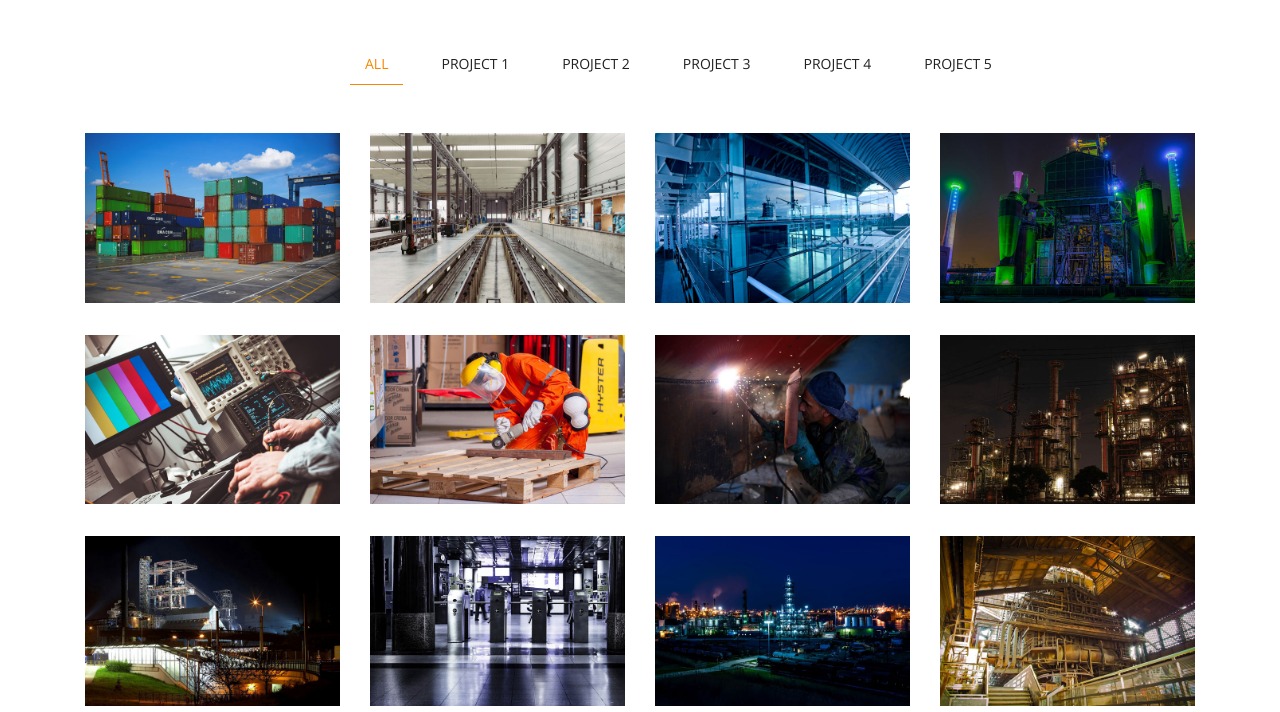
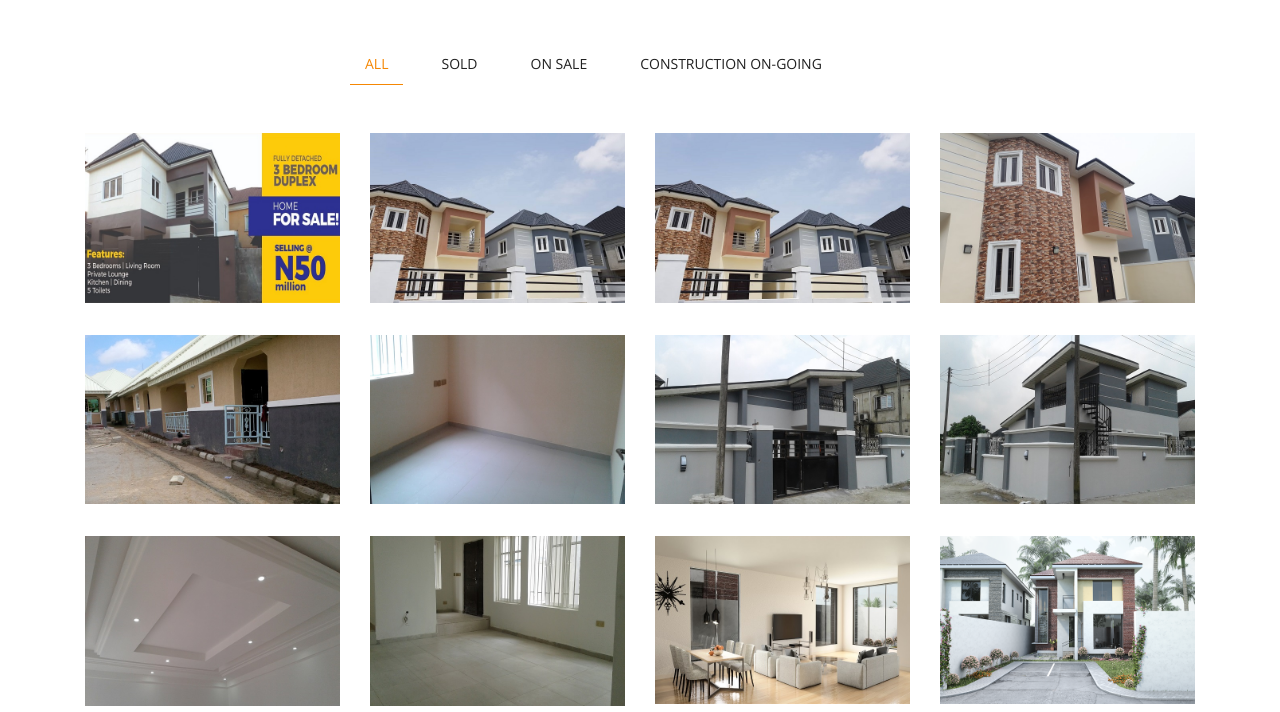
Before and after one commit to obusorezekiel/lanceedge, a plain HTML site: page projects.html in a window 1280 px wide. Shown: the part 468-1180 px from the top of the page. Drawn offline with nearby package versions, Linux system fonts and the light colour scheme.

Commit message:
Make changes to the Projects page

```diff
--- a/projects.html
+++ b/projects.html
@@ -83,19 +83,17 @@ Smartphone Compatible web template, free webdesigns for Nokia, Samsung, LG, Sony
                 <div class="bs-example bs-example-tabs" role="tabpanel" data-example-id="togglable-tabs">
 					<ul id="myTab" class="nav nav-tabs" role="tablist">
 						<li role="presentation" class="active"><a href="#home" id="home-tab" role="tab" data-toggle="tab" aria-controls="home" aria-expanded="true">All</a></li>
-						<li role="presentation"><a href="#furnitures" role="tab" id="furnitures-tab" data-toggle="tab" aria-controls="furnitures">Project 1</a></li>
-						<li role="presentation"><a href="#rooms" role="tab" id="rooms-tab" data-toggle="tab" aria-controls="rooms">Project 2</a></li>
-						<li role="presentation"><a href="#services" role="tab" id="services-tab" data-toggle="tab" aria-controls="services">Project 3</a></li>
-						<li role="presentation"><a href="#buildings" role="tab" id="buildings-tab" data-toggle="tab" aria-controls="buildings">Project 4</a></li>
-						<li role="presentation"><a href="#buildings" role="tab" id="buildings-tab" data-toggle="tab" aria-controls="buildings">Project 5</a></li>
+						<li role="presentation"><a href="#furnitures" role="tab" id="furnitures-tab" data-toggle="tab" aria-controls="furnitures">Sold</a></li>
+						<li role="presentation"><a href="#buildings" role="tab" id="buildings-tab" data-toggle="tab" aria-controls="buildings">On Sale</a></li>
+						<li role="presentation"><a href="#buildings2" role="tab" id="buildings-tab" data-toggle="tab" aria-controls="buildings">Construction On-going</a></li>
 					</ul>
 					<div id="myTabContent" class="tab-content">
 						<div role="tabpanel" class="tab-pane fade in active" id="home" aria-labelledby="home-tab">
 							<div class="tab_img">
 								<div class="col-md-3 agile_gallery_grids">
-									<a href="images/g1.jpg" class="jzBoxLink" title="Corporate">
+									<a href="images/item1.jpg" class="jzBoxLink" title="Corporate">
 										<div class="view view-sixth">
-											<img src="images/g1.jpg" alt=" " class="img-responsive" />
+											<img src="images/item1.jpg" alt=" " class="img-responsive" />
 											<div class="mask">
 												<p>Nam libero tempore, cum soluta nobis est eligendi optio cumque.</p>
 											</div>
@@ -103,9 +101,9 @@ Smartphone Compatible web template, free webdesigns for Nokia, Samsung, LG, Sony
 									</a>
 								</div>
 								<div class="col-md-3 agile_gallery_grids">
-									<a href="images/g2.jpg" class="jzBoxLink" title="Corporate">
+									<a href="images/p20.jpg" class="jzBoxLink" title="Corporate">
 										<div class="view view-sixth">
-											<img src="images/g2.jpg" alt=" " class="img-responsive" />
+											<img src="images/p20.jpg" alt=" " class="img-responsive" />
 											<div class="mask">
 												<p>Nam libero tempore, cum soluta nobis est eligendi optio cumque.</p>
 											</div>
@@ -113,9 +111,9 @@ Smartphone Compatible web template, free webdesigns for Nokia, Samsung, LG, Sony
 									</a>
 								</div>
 								<div class="col-md-3 agile_gallery_grids">
-									<a href="images/g3.jpg" class="jzBoxLink" title="Corporate">
+									<a href="images/p21.jpg" class="jzBoxLink" title="Corporate">
 										<div class="view view-sixth">
-											<img src="images/g3.jpg" alt=" " class="img-responsive" />
+											<img src="images/p21.jpg" alt=" " class="img-responsive" />
 											<div class="mask">
 												<p>Nam libero tempore, cum soluta nobis est eligendi optio cumque.</p>
 											</div>
@@ -123,9 +121,53 @@ Smartphone Compatible web template, free webdesigns for Nokia, Samsung, LG, Sony
 									</a>
 								</div>
 								<div class="col-md-3 agile_gallery_grids">
-									<a href="images/g4.jpg" class="jzBoxLink" title="Corporate">
+									<a href="images/p22.jpg" class="jzBoxLink" title="Corporate">
 										<div class="view view-sixth">
-											<img src="images/g4.jpg" alt=" " class="img-responsive" />
+											<img src="images/p22.jpg" alt=" " class="img-responsive" />
+											<div class="mask">
+												<p>Nam libero tempore, cum soluta nobis est eligendi optio cumque.</p>
+											</div>
+										</div>
+									</a>
+								</div>
+
+								<div class="clearfix"> </div>
+							</div>
+							<div class="tab_img">
+								<div class="col-md-3 agile_gallery_grids">
+									<a href="images/p00.jpg" class="jzBoxLink" title="Corporate">
+										<div class="view view-sixth">
+											<img src="images/p00.jpg" alt=" " class="img-responsive" />
+											<div class="mask">
+												<p>Nam libero tempore, cum soluta nobis est eligendi optio cumque.</p>
+											</div>
+										</div>
+									</a>
+								</div>
+								<div class="col-md-3 agile_gallery_grids">
+									<a href="images/item5.jpg" class="jzBoxLink" title="Corporate">
+										<div class="view view-sixth">
+											<img src="images/item5.jpg" alt=" " class="img-responsive" />
+											<div class="mask">
+												<p>Nam libero tempore, cum soluta nobis est eligendi optio cumque.</p>
+											</div>
+										</div>
+									</a>
+								</div>
+								<div class="col-md-3 agile_gallery_grids">
+									<a href="images/p10.jpg" class="jzBoxLink" title="Corporate">
+										<div class="view view-sixth">
+											<img src="images/p10.jpg" alt=" " class="img-responsive" />
+											<div class="mask">
+												<p>Nam libero tempore, cum soluta nobis est eligendi optio cumque.</p>
+											</div>
+										</div>
+									</a>
+								</div>
+								<div class="col-md-3 agile_gallery_grids">
+									<a href="images/p11.jpg" class="jzBoxLink" title="Corporate">
+										<div class="view view-sixth">
+											<img src="images/p11.jpg" alt=" " class="img-responsive" />
 											<div class="mask">
 												<p>Nam libero tempore, cum soluta nobis est eligendi optio cumque.</p>
 											</div>
@@ -134,11 +176,12 @@ Smartphone Compatible web template, free webdesigns for Nokia, Samsung, LG, Sony
 								</div>
 								<div class="clearfix"> </div>
 							</div>
+
 							<div class="tab_img">
 								<div class="col-md-3 agile_gallery_grids">
-									<a href="images/g5.jpg" class="jzBoxLink" title="Corporate">
+									<a href="images/p12.jpg" class="jzBoxLink" title="Corporate">
 										<div class="view view-sixth">
-											<img src="images/g5.jpg" alt=" " class="img-responsive" />
+											<img src="images/p12.jpg" alt=" " class="img-responsive" />
 											<div class="mask">
 												<p>Nam libero tempore, cum soluta nobis est eligendi optio cumque.</p>
 											</div>
@@ -146,9 +189,9 @@ Smartphone Compatible web template, free webdesigns for Nokia, Samsung, LG, Sony
 									</a>
 								</div>
 								<div class="col-md-3 agile_gallery_grids">
-									<a href="images/g6.jpg" class="jzBoxLink" title="Corporate">
+									<a href="images/p14.jpg" class="jzBoxLink" title="Corporate">
 										<div class="view view-sixth">
-											<img src="images/g6.jpg" alt=" " class="img-responsive" />
+											<img src="images/p14.jpg" alt=" " class="img-responsive" />
 											<div class="mask">
 												<p>Nam libero tempore, cum soluta nobis est eligendi optio cumque.</p>
 											</div>
@@ -156,9 +199,9 @@ Smartphone Compatible web template, free webdesigns for Nokia, Samsung, LG, Sony
 									</a>
 								</div>
 								<div class="col-md-3 agile_gallery_grids">
-									<a href="images/g7.jpg" class="jzBoxLink" title="Corporate">
+									<a href="images/item11.jpg" class="jzBoxLink" title="Corporate">
 										<div class="view view-sixth">
-											<img src="images/g7.jpg" alt=" " class="img-responsive" />
+											<img src="images/item11.jpg" alt=" " class="img-responsive" />
 											<div class="mask">
 												<p>Nam libero tempore, cum soluta nobis est eligendi optio cumque.</p>
 											</div>
@@ -166,9 +209,9 @@ Smartphone Compatible web template, free webdesigns for Nokia, Samsung, LG, Sony
 									</a>
 								</div>
 								<div class="col-md-3 agile_gallery_grids">
-									<a href="images/g8.jpg" class="jzBoxLink" title="Corporate">
+									<a href="images/item2.png" class="jzBoxLink" title="Corporate">
 										<div class="view view-sixth">
-											<img src="images/g8.jpg" alt=" " class="img-responsive" />
+											<img src="images/item2.png" alt=" " class="img-responsive" />
 											<div class="mask">
 												<p>Nam libero tempore, cum soluta nobis est eligendi optio cumque.</p>
 											</div>
@@ -177,11 +220,16 @@ Smartphone Compatible web template, free webdesigns for Nokia, Samsung, LG, Sony
 								</div>
 								<div class="clearfix"> </div>
 							</div>
+
+						</div>
+
+
+						<div role="tabpanel" class="tab-pane fade" id="furnitures" aria-labelledby="furnitures-tab">
 							<div class="tab_img">
 								<div class="col-md-3 agile_gallery_grids">
-									<a href="images/g9.jpg" class="jzBoxLink" title="Corporate">
+									<a href="images/item1.jpg" class="jzBoxLink" title="Corporate">
 										<div class="view view-sixth">
-											<img src="images/g9.jpg" alt=" " class="img-responsive" />
+											<img src="images/item1.jpg" alt=" " class="img-responsive" />
 											<div class="mask">
 												<p>Nam libero tempore, cum soluta nobis est eligendi optio cumque.</p>
 											</div>
@@ -189,9 +237,9 @@ Smartphone Compatible web template, free webdesigns for Nokia, Samsung, LG, Sony
 									</a>
 								</div>
 								<div class="col-md-3 agile_gallery_grids">
-									<a href="images/g10.jpg" class="jzBoxLink" title="Corporate">
+									<a href="images/p20.jpg" class="jzBoxLink" title="Corporate">
 										<div class="view view-sixth">
-											<img src="images/g10.jpg" alt=" " class="img-responsive" />
+											<img src="images/p20.jpg" alt=" " class="img-responsive" />
 											<div class="mask">
 												<p>Nam libero tempore, cum soluta nobis est eligendi optio cumque.</p>
 											</div>
@@ -199,9 +247,9 @@ Smartphone Compatible web template, free webdesigns for Nokia, Samsung, LG, Sony
 									</a>
 								</div>
 								<div class="col-md-3 agile_gallery_grids">
-									<a href="images/g11.jpg" class="jzBoxLink" title="Corporate">
+									<a href="images/p21.jpg" class="jzBoxLink" title="Corporate">
 										<div class="view view-sixth">
-											<img src="images/g11.jpg" alt=" " class="img-responsive" />
+											<img src="images/p21.jpg" alt=" " class="img-responsive" />
 											<div class="mask">
 												<p>Nam libero tempore, cum soluta nobis est eligendi optio cumque.</p>
 											</div>
@@ -209,9 +257,124 @@ Smartphone Compatible web template, free webdesigns for Nokia, Samsung, LG, Sony
 									</a>
 								</div>
 								<div class="col-md-3 agile_gallery_grids">
-									<a href="images/g12.jpg" class="jzBoxLink" title="Corporate">
+									<a href="images/p22.jpg" class="jzBoxLink" title="Corporate">
 										<div class="view view-sixth">
-											<img src="images/g12.jpg" alt=" " class="img-responsive" />
+											<img src="images/p22.jpg" alt=" " class="img-responsive" />
+											<div class="mask">
+												<p>Nam libero tempore, cum soluta nobis est eligendi optio cumque.</p>
+											</div>
+										</div>
+									</a>
+								</div>
+
+								<div class="clearfix"> </div>
+							</div>
+							<div class="tab_img">
+								<div class="col-md-3 agile_gallery_grids">
+									<a href="images/p00.jpg" class="jzBoxLink" title="Corporate">
+										<div class="view view-sixth">
+											<img src="images/p00.jpg" alt=" " class="img-responsive" />
+											<div class="mask">
+												<p>Nam libero tempore, cum soluta nobis est eligendi optio cumque.</p>
+											</div>
+										</div>
+									</a>
+								</div>
+								<div class="col-md-3 agile_gallery_grids">
+									<a href="images/p12.jpg" class="jzBoxLink" title="Corporate">
+										<div class="view view-sixth">
+											<img src="images/item5.jpg" alt=" " class="img-responsive" />
+											<div class="mask">
+												<p>Nam libero tempore, cum soluta nobis est eligendi optio cumque.</p>
+											</div>
+										</div>
+									</a>
+								</div>
+								<div class="col-md-3 agile_gallery_grids">
+									<a href="images/p10.jpg" class="jzBoxLink" title="Corporate">
+										<div class="view view-sixth">
+											<img src="images/p10.jpg" alt=" " class="img-responsive" />
+											<div class="mask">
+												<p>Nam libero tempore, cum soluta nobis est eligendi optio cumque.</p>
+											</div>
+										</div>
+									</a>
+								</div>
+								<div class="col-md-3 agile_gallery_grids">
+									<a href="images/p11.jpg" class="jzBoxLink" title="Corporate">
+										<div class="view view-sixth">
+											<img src="images/p11.jpg" alt=" " class="img-responsive" />
+											<div class="mask">
+												<p>Nam libero tempore, cum soluta nobis est eligendi optio cumque.</p>
+											</div>
+										</div>
+									</a>
+								</div>
+								<div class="clearfix"> </div>
+							</div>
+
+							<div class="tab_img">
+								<div class="col-md-3 agile_gallery_grids">
+									<a href="images/p12.jpg" class="jzBoxLink" title="Corporate">
+										<div class="view view-sixth">
+											<img src="images/p12.jpg" alt=" " class="img-responsive" />
+											<div class="mask">
+												<p>Nam libero tempore, cum soluta nobis est eligendi optio cumque.</p>
+											</div>
+										</div>
+									</a>
+								</div>
+								<div class="col-md-3 agile_gallery_grids">
+									<a href="images/p14.jpg" class="jzBoxLink" title="Corporate">
+										<div class="view view-sixth">
+											<img src="images/p14.jpg" alt=" " class="img-responsive" />
+											<div class="mask">
+												<p>Nam libero tempore, cum soluta nobis est eligendi optio cumque.</p>
+											</div>
+										</div>
+									</a>
+								</div>
+
+								<div class="clearfix"> </div>
+							</div>
+						</div>
+
+						<div role="tabpanel" class="tab-pane fade" id="buildings" aria-labelledby="buildings-tab">
+							<div class="tab_img">
+								<div class="col-md-3 agile_gallery_grids">
+									<a href="images/p20.jpg" class="jzBoxLink" title="Corporate">
+										<div class="view view-sixth">
+											<img src="images/p20.jpg" alt=" " class="img-responsive" />
+											<div class="mask">
+												<p>Nam libero tempore, cum soluta nobis est eligendi optio cumque.</p>
+											</div>
+										</div>
+									</a>
+								</div>
+								<div class="col-md-3 agile_gallery_grids">
+									<a href="images/p21.jpg" class="jzBoxLink" title="Corporate">
+										<div class="view view-sixth">
+											<img src="images/p21.jpg" alt=" " class="img-responsive" />
+											<div class="mask">
+												<p>Nam libero tempore, cum soluta nobis est eligendi optio cumque.</p>
+											</div>
+										</div>
+									</a>
+								</div>
+								<div class="col-md-3 agile_gallery_grids">
+									<a href="images/p22.jpg" class="jzBoxLink" title="Corporate">
+										<div class="view view-sixth">
+											<img src="images/p22.jpg" alt=" " class="img-responsive" />
+											<div class="mask">
+												<p>Nam libero tempore, cum soluta nobis est eligendi optio cumque.</p>
+											</div>
+										</div>
+									</a>
+								</div>
+								<div class="col-md-3 agile_gallery_grids">
+									<a href="images/p23.jpg" class="jzBoxLink" title="Corporate">
+										<div class="view view-sixth">
+											<img src="images/p23.jpg" alt=" " class="img-responsive" />
 											<div class="mask">
 												<p>Nam libero tempore, cum soluta nobis est eligendi optio cumque.</p>
 											</div>
@@ -221,12 +384,13 @@ Smartphone Compatible web template, free webdesigns for Nokia, Samsung, LG, Sony
 								<div class="clearfix"> </div>
 							</div>
 						</div>
-						<div role="tabpanel" class="tab-pane fade" id="furnitures" aria-labelledby="furnitures-tab">
+
+						<div role="tabpanel" class="tab-pane fade" id="buildings2" aria-labelledby="buildings-tab">
 							<div class="tab_img">
 								<div class="col-md-3 agile_gallery_grids">
-									<a href="images/g1.jpg" class="jzBoxLink" title="Corporate">
+									<a href="images/item11.jpg" class="jzBoxLink" title="Corporate">
 										<div class="view view-sixth">
-											<img src="images/g1.jpg" alt=" " class="img-responsive" />
+											<img src="images/item11.jpg" alt=" " class="img-responsive" />
 											<div class="mask">
 												<p>Nam libero tempore, cum soluta nobis est eligendi optio cumque.</p>
 											</div>
@@ -234,9 +398,9 @@ Smartphone Compatible web template, free webdesigns for Nokia, Samsung, LG, Sony
 									</a>
 								</div>
 								<div class="col-md-3 agile_gallery_grids">
-									<a href="images/g2.jpg" class="jzBoxLink" title="Corporate">
+									<a href="images/item2.png" class="jzBoxLink" title="Corporate">
 										<div class="view view-sixth">
-											<img src="images/g2.jpg" alt=" " class="img-responsive" />
+											<img src="images/item2.png" alt=" " class="img-responsive" />
 											<div class="mask">
 												<p>Nam libero tempore, cum soluta nobis est eligendi optio cumque.</p>
 											</div>
@@ -244,9 +408,9 @@ Smartphone Compatible web template, free webdesigns for Nokia, Samsung, LG, Sony
 									</a>
 								</div>
 								<div class="col-md-3 agile_gallery_grids">
-									<a href="images/g3.jpg" class="jzBoxLink" title="Corporate">
+									<a href="images/item1.png" class="jzBoxLink" title="Corporate">
 										<div class="view view-sixth">
-											<img src="images/g3.jpg" alt=" " class="img-responsive" />
+											<img src="images/item1.png" alt=" " class="img-responsive" />
 											<div class="mask">
 												<p>Nam libero tempore, cum soluta nobis est eligendi optio cumque.</p>
 											</div>
@@ -254,110 +418,16 @@ Smartphone Compatible web template, free webdesigns for Nokia, Samsung, LG, Sony
 									</a>
 								</div>
 								<div class="col-md-3 agile_gallery_grids">
-									<a href="images/g4.jpg" class="jzBoxLink" title="Corporate">
+									<a href="images/interior.jpg" class="jzBoxLink" title="Corporate">
 										<div class="view view-sixth">
-											<img src="images/g4.jpg" alt=" " class="img-responsive" />
+											<img src="images/interior.jpg" alt=" " class="img-responsive" />
 											<div class="mask">
 												<p>Nam libero tempore, cum soluta nobis est eligendi optio cumque.</p>
 											</div>
 										</div>
 									</a>
 								</div>
-								<div class="clearfix"> </div>
-							</div>
-						</div>
-						<div role="tabpanel" class="tab-pane fade" id="rooms" aria-labelledby="rooms-tab">
-							<div class="tab_img">
-								<div class="col-md-3 agile_gallery_grids">
-									<a href="images/g5.jpg" class="jzBoxLink" title="Corporate">
-										<div class="view view-sixth">
-											<img src="images/g5.jpg" alt=" " class="img-responsive" />
-											<div class="mask">
-												<p>Nam libero tempore, cum soluta nobis est eligendi optio cumque.</p>
-											</div>
-										</div>
-									</a>
-								</div>
-								<div class="col-md-3 agile_gallery_grids">
-									<a href="images/g6.jpg" class="jzBoxLink" title="Corporate">
-										<div class="view view-sixth">
-											<img src="images/g6.jpg" alt=" " class="img-responsive" />
-											<div class="mask">
-												<p>Nam libero tempore, cum soluta nobis est eligendi optio cumque.</p>
-											</div>
-										</div>
-									</a>
-								</div>
-								<div class="col-md-3 agile_gallery_grids">
-									<a href="images/g7.jpg" class="jzBoxLink" title="Corporate">
-										<div class="view view-sixth">
-											<img src="images/g7.jpg" alt=" " class="img-responsive" />
-											<div class="mask">
-												<p>Nam libero tempore, cum soluta nobis est eligendi optio cumque.</p>
-											</div>
-										</div>
-									</a>
-								</div>
-								<div class="clearfix"> </div>
-							</div>
-						</div>
-						<div role="tabpanel" class="tab-pane fade" id="services" aria-labelledby="services-tab">
-							<div class="tab_img">
-								<div class="col-md-3 agile_gallery_grids">
-									<a href="images/g8.jpg" class="jzBoxLink" title="Corporate">
-										<div class="view view-sixth">
-											<img src="images/g8.jpg" alt=" " class="img-responsive" />
-											<div class="mask">
-												<p>Nam libero tempore, cum soluta nobis est eligendi optio cumque.</p>
-											</div>
-										</div>
-									</a>
-								</div>
-								<div class="clearfix"> </div>
-							</div>
-						</div>
-						<div role="tabpanel" class="tab-pane fade" id="buildings" aria-labelledby="buildings-tab">
-							<div class="tab_img">
-								<div class="col-md-3 agile_gallery_grids">
-									<a href="images/g9.jpg" class="jzBoxLink" title="Corporate">
-										<div class="view view-sixth">
-											<img src="images/g9.jpg" alt=" " class="img-responsive" />
-											<div class="mask">
-												<p>Nam libero tempore, cum soluta nobis est eligendi optio cumque.</p>
-											</div>
-										</div>
-									</a>
-								</div>
-								<div class="col-md-3 agile_gallery_grids">
-									<a href="images/g10.jpg" class="jzBoxLink" title="Corporate">
-										<div class="view view-sixth">
-											<img src="images/g10.jpg" alt=" " class="img-responsive" />
-											<div class="mask">
-												<p>Nam libero tempore, cum soluta nobis est eligendi optio cumque.</p>
-											</div>
-										</div>
-									</a>
-								</div>
-								<div class="col-md-3 agile_gallery_grids">
-									<a href="images/g11.jpg" class="jzBoxLink" title="Corporate">
-										<div class="view view-sixth">
-											<img src="images/g11.jpg" alt=" " class="img-responsive" />
-											<div class="mask">
-												<p>Nam libero tempore, cum soluta nobis est eligendi optio cumque.</p>
-											</div>
-										</div>
-									</a>
-								</div>
-								<div class="col-md-3 agile_gallery_grids">
-									<a href="images/g12.jpg" class="jzBoxLink" title="Corporate">
-										<div class="view view-sixth">
-											<img src="images/g12.jpg" alt=" " class="img-responsive" />
-											<div class="mask">
-												<p>Nam libero tempore, cum soluta nobis est eligendi optio cumque.</p>
-											</div>
-										</div>
-									</a>
-								</div>
+
 								<div class="clearfix"> </div>
 							</div>
 						</div>
```
Also changed, not shown: images/interior.jpg (added), images/item1.jpg (added), images/item1.png (added), images/item11.jpg (added), images/item2.png (added), images/item5.jpg (added), images/p00.jpg (added), images/p10.jpg (added), images/p11.jpg (added), images/p12.jpg (added), images/p13.jpg (added), images/p14.jpg (added), images/p20.jpg (added), images/p21.jpg (added), 4 more files.
